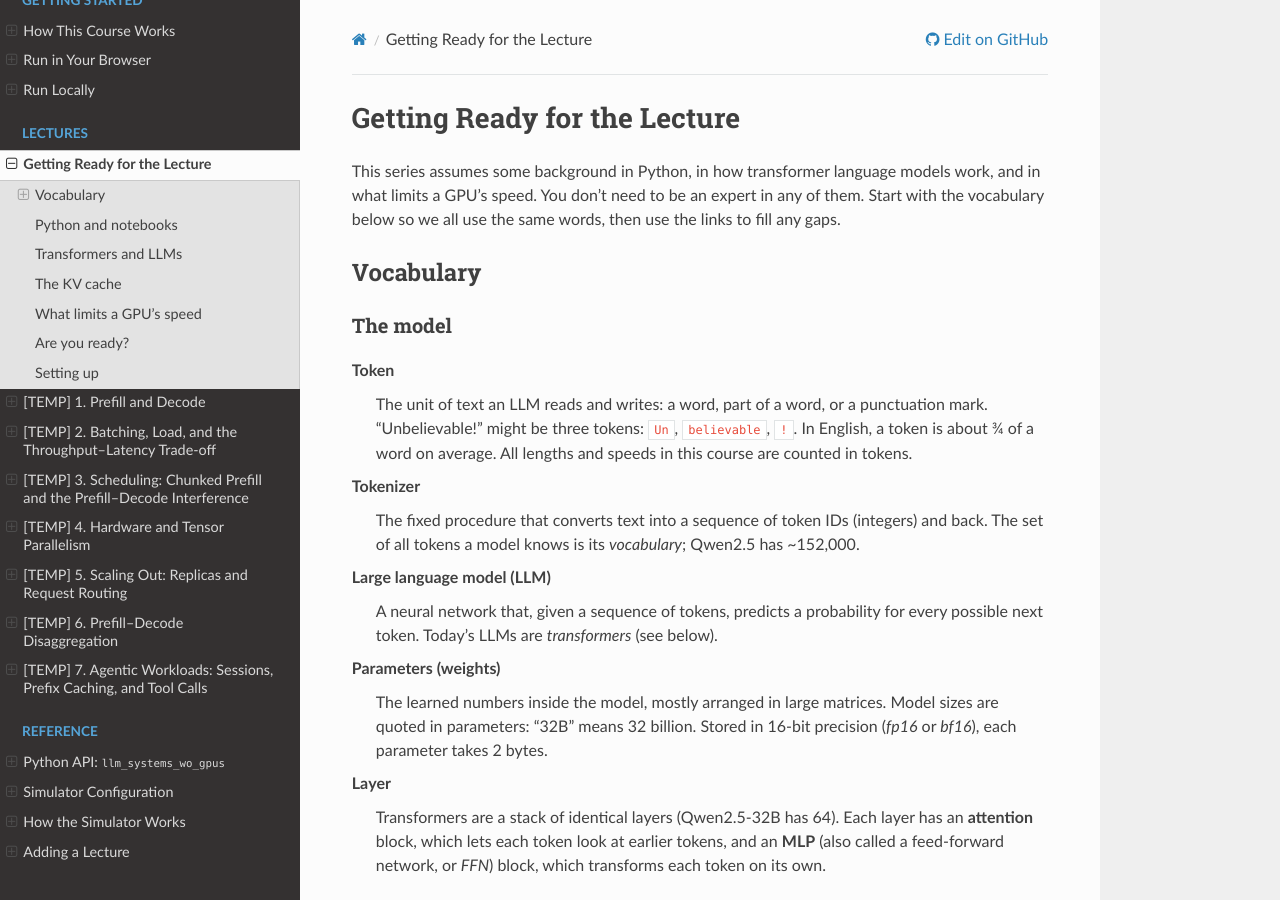
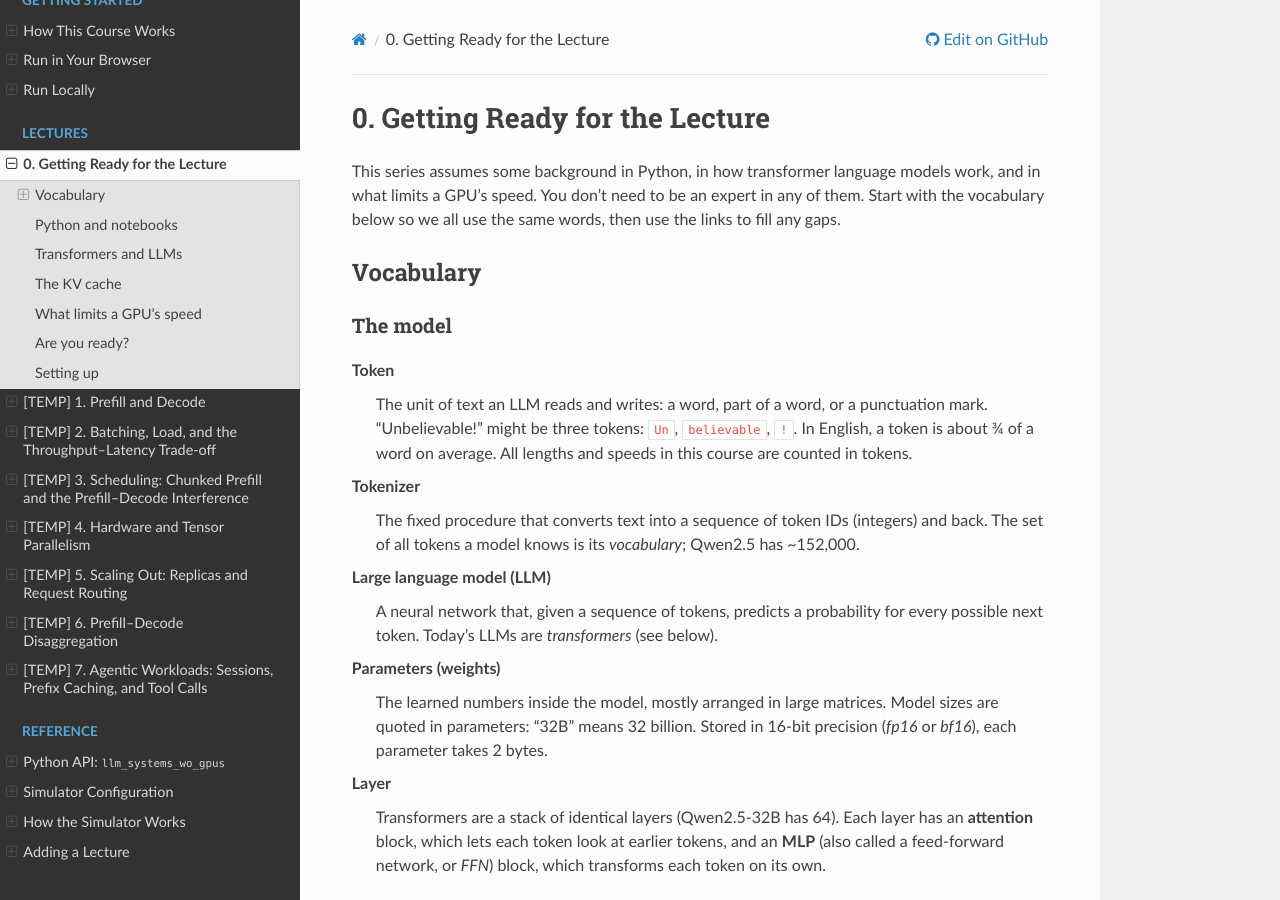
Before and after one commit to kwmaeng91/studying-llm-systems-without-gpus, a Sphinx documentation site: the page built from docs/lectures/00-getting-ready.md, in a window 1280 px wide and 900 px high. Built offline with Sphinx 7.4.7 and the Read the Docs theme 3.1.0, drawn with Linux system fonts in a browser that asks for light colours.

Commit message:
Update 00-getting-ready.md

```diff
--- a/docs/lectures/00-getting-ready.md
+++ b/docs/lectures/00-getting-ready.md
@@ -1,4 +1,4 @@
-# Getting Ready for the Lecture
+# 0. Getting Ready for the Lecture
 
 This series assumes some background in Python, in how transformer language models
 work, and in what limits a GPU's speed. You don't need to be an expert in any of
```
